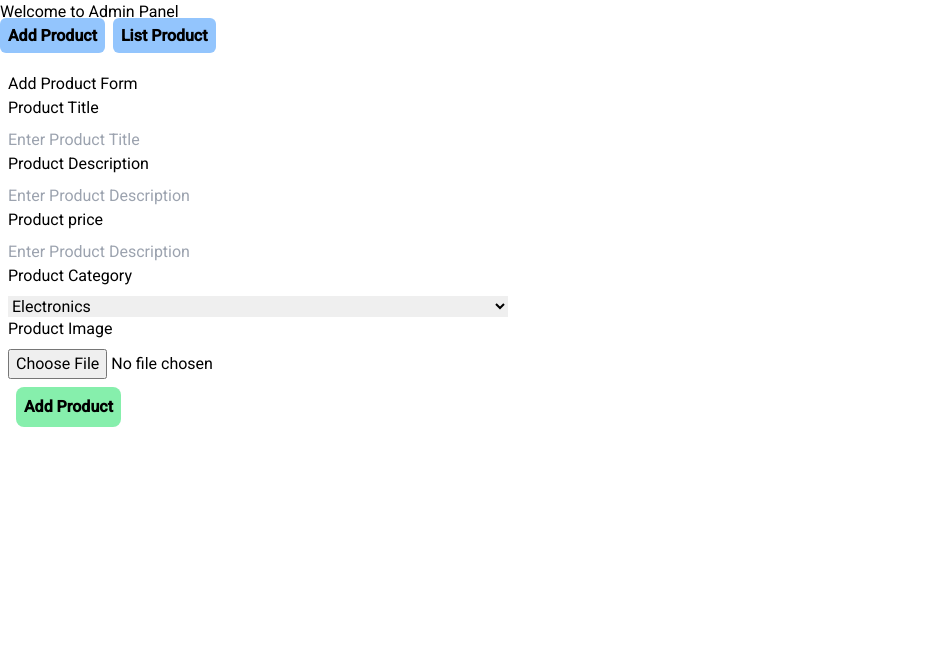
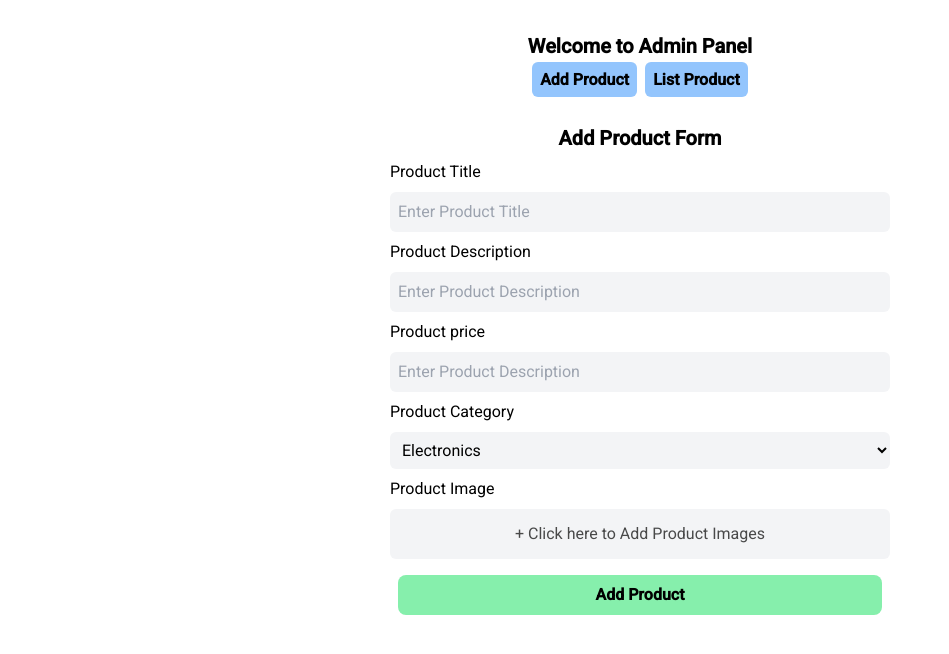
Before and after one commit to arush-sharma-xs/ecom-proj, a Next.js app: page /admin/addproduct in a window 1280 px wide. Shown: the top 654 px of the page, without its empty margins (0-949 px from the left). Built offline with nearby package versions, Linux system fonts and the light colour scheme.

Commit message:
improve form design

```diff
--- a/app/(admin)/admin/addproduct/page.tsx
+++ b/app/(admin)/admin/addproduct/page.tsx
@@ -1,35 +1,41 @@
 "use client"
 
-import React from 'react'
+import React, {useRef} from 'react'
 
 export default function page() {
   // title, desc, category, price, stock
-
+  const productImageRef = useRef();
 
   const handleSubmit = () => {
     console.log("willhandle submit")
 
   }
 
+  const handleProductImageUpload = () => {
+    if(productImageRef && productImageRef.current) {
+      productImageRef.current.click()
+    }
+  }
+
   return (
-    <div className="flex p-2 flex-col">
-      <h2>Add Product Form</h2>
-        <form action="#" onSubmit={handleSubmit} className="w-[500px]">
+    <div className="flex p-2 flex-col items-center gap-2">
+      <h2 className='text-xl font-bold'>Add Product Form</h2>
+        <form action="#" onSubmit={handleSubmit} className="w-[500px] flex flex-col gap-2">
             <div className="flex flex-col gap-2">
               <label htmlFor="title">Product Title </label>
-              <input type="text" name="productTitle" placeholder="Enter Product Title"/>
+              <input type="text" name="productTitle" placeholder="Enter Product Title" className='bg-gray-100 p-2 rounded-md'/>
             </div>
             <div className="flex flex-col gap-2">
               <label htmlFor="title">Product Description </label>
-              <input type="text" name="productDesc" placeholder="Enter Product Description"/>
+              <input type="text" name="productDesc" placeholder="Enter Product Description" className='bg-gray-100 p-2 rounded-md'/>
             </div>
             <div className="flex flex-col gap-2">
               <label htmlFor="title">Product price </label>
-              <input type="text" name="productDesc" placeholder="Enter Product Description"/>
+              <input type="text" name="productDesc" placeholder="Enter Product Description" className='bg-gray-100 p-2 rounded-md'/>
             </div>
             <div className="flex flex-col gap-2">
               <label htmlFor="title">Product Category </label>
-              <select name="productCategory">
+              <select name="productCategory" className='bg-gray-100 p-2 rounded-md'>
                   <option value="electronic">Electronics</option>
                   <option value="jewelery">Jewelery</option>
                   <option value="men's clothing">Men's clothing</option>
@@ -39,12 +45,14 @@ export default function page() {
 
             <div className="flex flex-col gap-2">
               <label htmlFor="title">Product Image </label>
-              <input type="file" name="productImages" accept="image/*"  />
+              <div onClick={handleProductImageUpload} className="bg-gray-100 w-[500px] h-[50px] flex items-center justify-center text-black/70 rounded-md cursor-pointer">
+                + Click here to Add Product Images
+                <input ref={productImageRef} type="file" className='hidden' name="productImages" accept="image/*"  />
+              </div>
             </div>
 
-          <button className="p-2 m-2 bg-green-300 rounded-lg font-bold" type="submit">Add Product </button>
+          <button type="submit" className="p-2 m-2 bg-green-300 rounded-lg font-bold" type="submit">Add Product </button>
         </form>
-
     </div>
   )
 }
--- a/app/(admin)/layout.tsx
+++ b/app/(admin)/layout.tsx
@@ -3,8 +3,8 @@ import Link from "next/link";
 
 export default function layout({ children }: { children: React.ReactNode }) {
   return (
-    <div>
-      <h2>Welcome to Admin Panel</h2>
+    <div className="flex flex-col w-full items-center gap-2 mt-8">
+      <h2 className="text-xl font-bold">Welcome to Admin Panel</h2>
       <ul className="flex gap-2">
         <li>
           <Link href="/admin/addproduct" className="p-2 bg-blue-300 text-black rounded-md font-bold">Add Product</Link>
@@ -13,7 +13,6 @@ export default function layout({ children }: { children: React.ReactNode }) {
           <Link href="/admin/listproduct" className="p-2 bg-blue-300 text-black rounded-md font-bold">List Product</Link>
         </li>
       </ul>
-
       <div className="mt-4">{children}</div>
     </div>
   );
```
